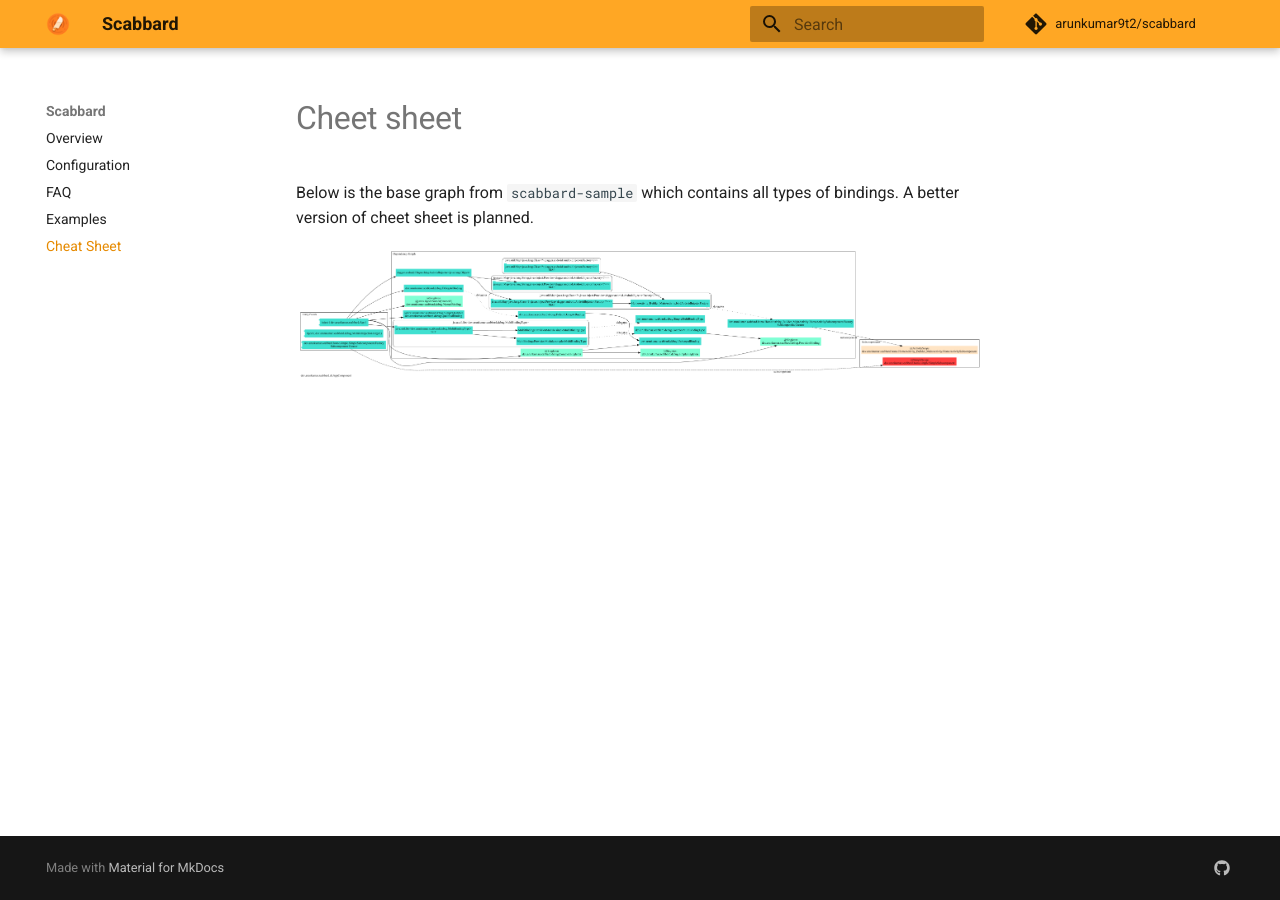
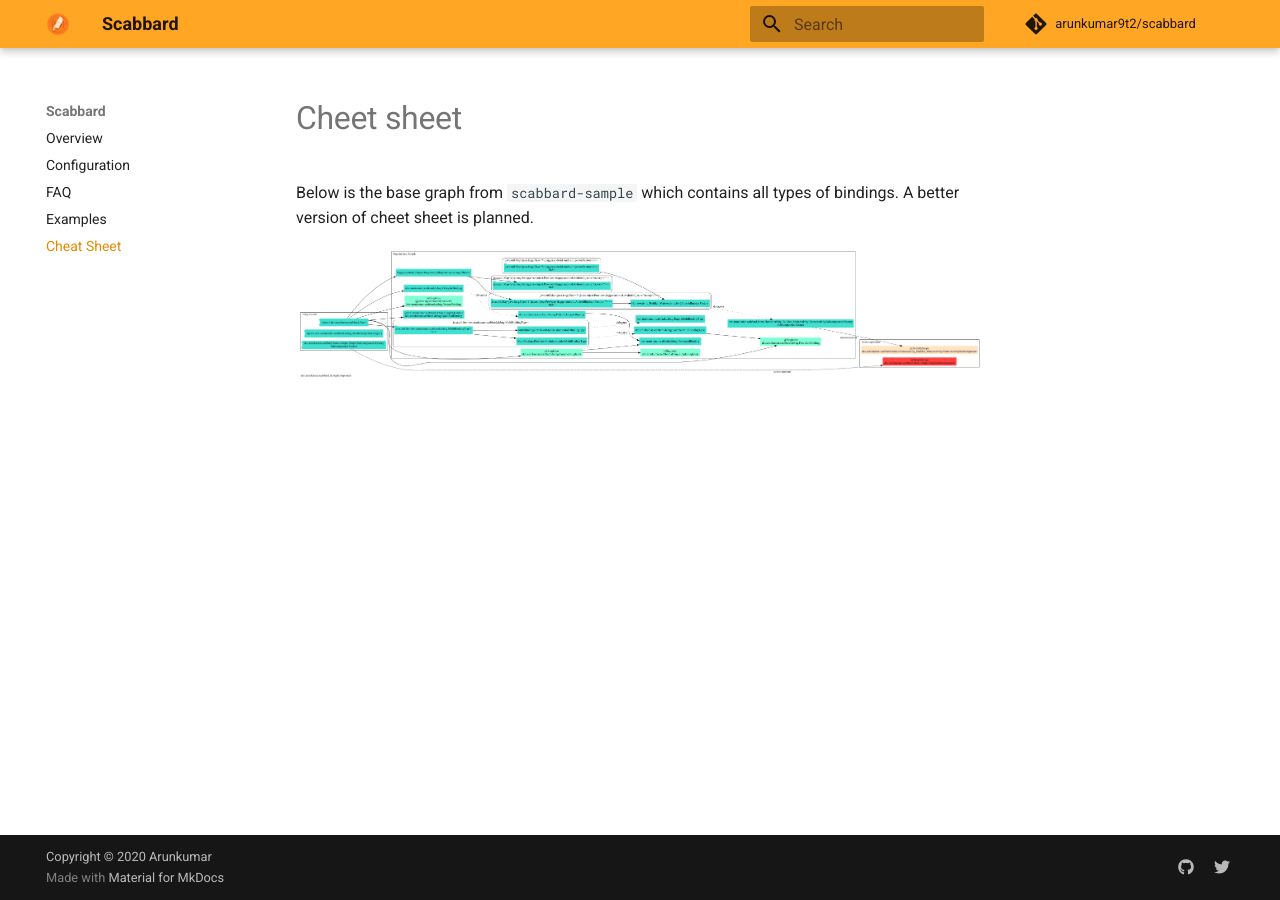
Before and after one commit to arunkumar9t2/scabbard, an MkDocs documentation site: the page built from docs/cheat-sheet.md, in a window 1280 px wide. Built offline with MkDocs 1.6.1 and Material for MkDocs 9.7.7, drawn with Linux system fonts in a browser that asks for light colours; comment, search, counter and statistics services are not loaded; part of the change alters nothing that is shown.

Commit message:
Update favicon and copyright

```diff
--- a/mkdocs.yml
+++ b/mkdocs.yml
@@ -6,6 +6,8 @@ remote_branch: gh-pages
 
 repo_name: "arunkumar9t2/scabbard"
 repo_url: "https://github.com/arunkumar9t2/scabbard"
+
+copyright: "Copyright &copy; 2020 Arunkumar"
 
 nav:
   - Overview: index.md
@@ -27,6 +29,8 @@ extra:
   social:
     - type: "github"
       link: "https://github.com/arunkumar9t2/scabbard"
+    - type: "twitter"
+      link: "https://twitter.com/arunkumar_9t2"
 
 plugins:
   - search
```
Also changed, not shown: docs/images/favicon.png (added).
